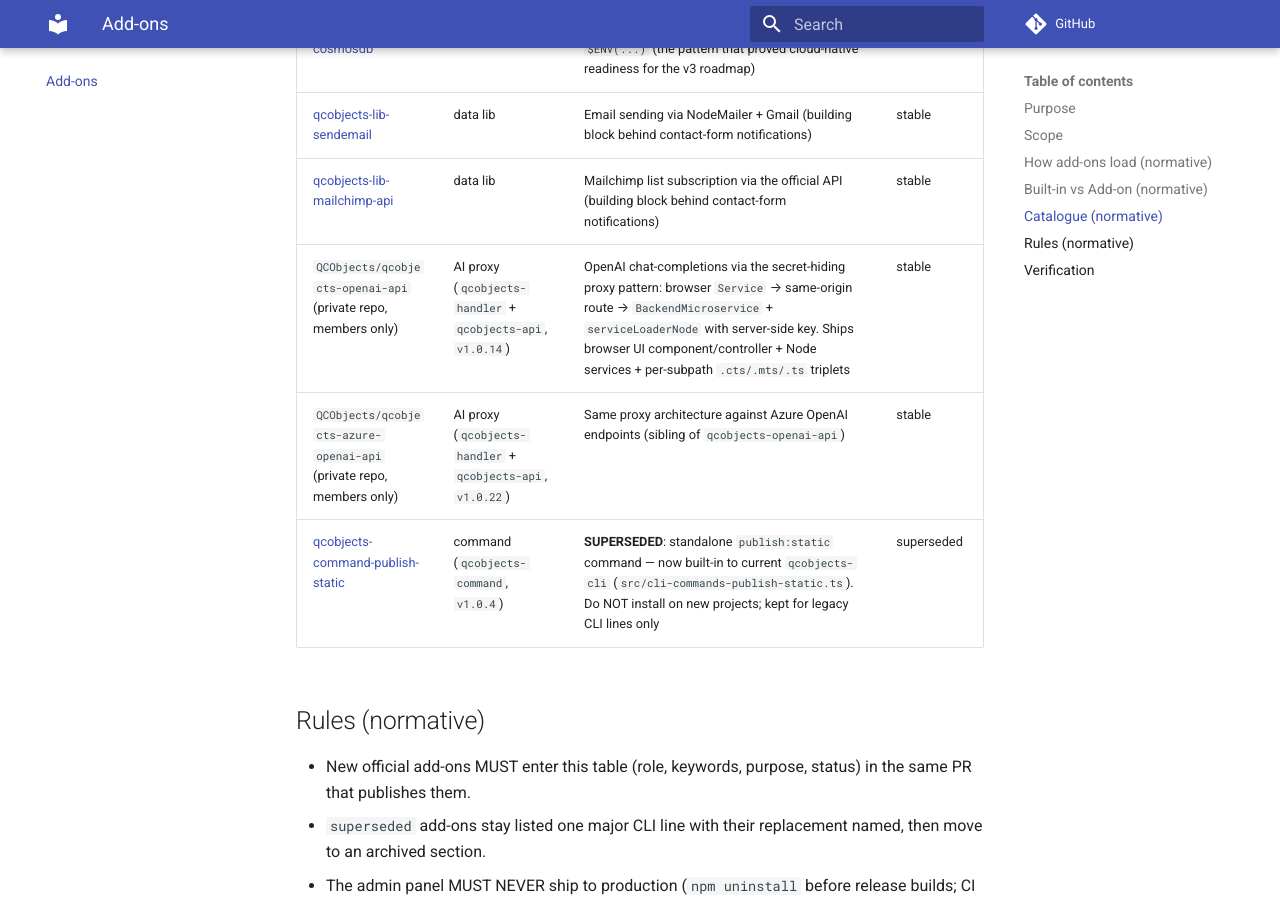
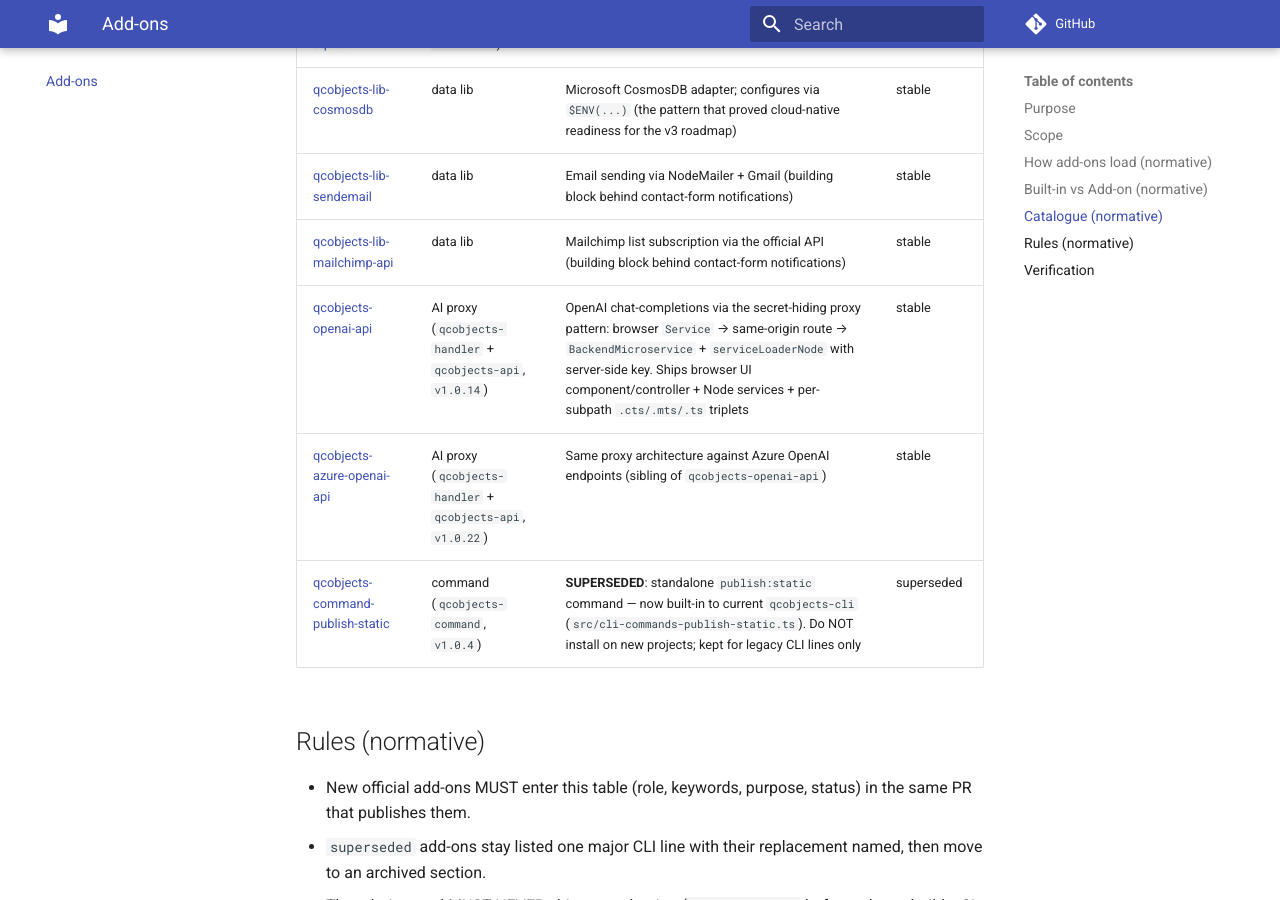
Before and after one commit to QCObjects/product-specs, an MkDocs documentation site: the page built from docs/16-addons.md, in a window 1280 px wide and 900 px high, scrolled down 2146 px. Built offline with MkDocs 1.6.1 and Material for MkDocs 9.7.7, drawn with Linux system fonts in a browser that asks for light colours; comment, search, counter and statistics services are not loaded.

Commit message:
fix: link public AI repos

```diff
--- a/docs/16-addons.md
+++ b/docs/16-addons.md
@@ -54,8 +54,8 @@ without installing any add-on package:
 | [qcobjects-lib-cosmosdb](https://github.com/QCObjects/qcobjects-lib-cosmosdb) | data lib | Microsoft CosmosDB adapter; configures via `$ENV(...)` (the pattern that proved cloud-native readiness for the v3 roadmap) | stable |
 | [qcobjects-lib-sendemail](https://github.com/QCObjects/qcobjects-lib-sendemail) | data lib | Email sending via NodeMailer + Gmail (building block behind contact-form notifications) | stable |
 | [qcobjects-lib-mailchimp-api](https://github.com/QCObjects/qcobjects-lib-mailchimp-api) | data lib | Mailchimp list subscription via the official API (building block behind contact-form notifications) | stable |
-| `QCObjects/qcobjects-openai-api` (private repo, members only) | AI proxy (`qcobjects-handler` + `qcobjects-api`, `v1.0.14`) | OpenAI chat-completions via the secret-hiding proxy pattern: browser `Service` → same-origin route → `BackendMicroservice` + `serviceLoaderNode` with server-side key. Ships browser UI component/controller + Node services + per-subpath `.cts/.mts/.ts` triplets | stable |
-| `QCObjects/qcobjects-azure-openai-api` (private repo, members only) | AI proxy (`qcobjects-handler` + `qcobjects-api`, `v1.0.22`) | Same proxy architecture against Azure OpenAI endpoints (sibling of `qcobjects-openai-api`) | stable |
+| [qcobjects-openai-api](https://github.com/QCObjects/qcobjects-openai-api) | AI proxy (`qcobjects-handler` + `qcobjects-api`, `v1.0.14`) | OpenAI chat-completions via the secret-hiding proxy pattern: browser `Service` → same-origin route → `BackendMicroservice` + `serviceLoaderNode` with server-side key. Ships browser UI component/controller + Node services + per-subpath `.cts/.mts/.ts` triplets | stable |
+| [qcobjects-azure-openai-api](https://github.com/QCObjects/qcobjects-azure-openai-api) | AI proxy (`qcobjects-handler` + `qcobjects-api`, `v1.0.22`) | Same proxy architecture against Azure OpenAI endpoints (sibling of `qcobjects-openai-api`) | stable |
 | [qcobjects-command-publish-static](https://github.com/QCObjects/qcobjects-command-publish-static) | command (`qcobjects-command`, `v1.0.4`) | **SUPERSEDED**: standalone `publish:static` command — now built-in to current `qcobjects-cli` (`src/cli-commands-publish-static.ts`). Do NOT install on new projects; kept for legacy CLI lines only | superseded |
 
 ## Rules (normative)
```
